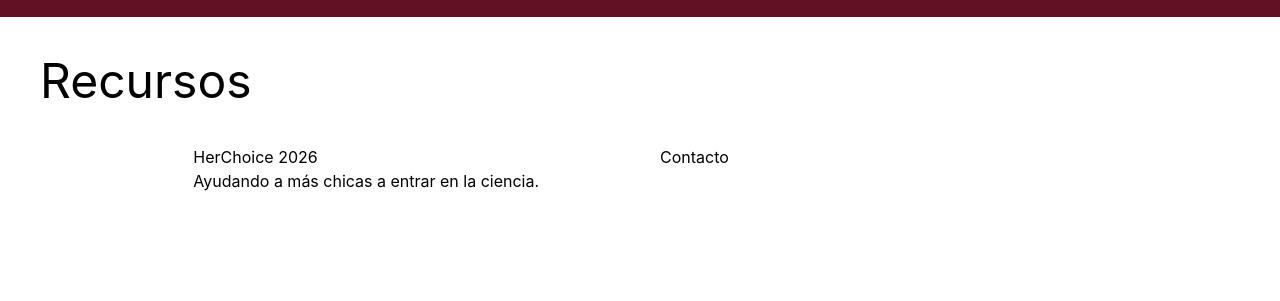
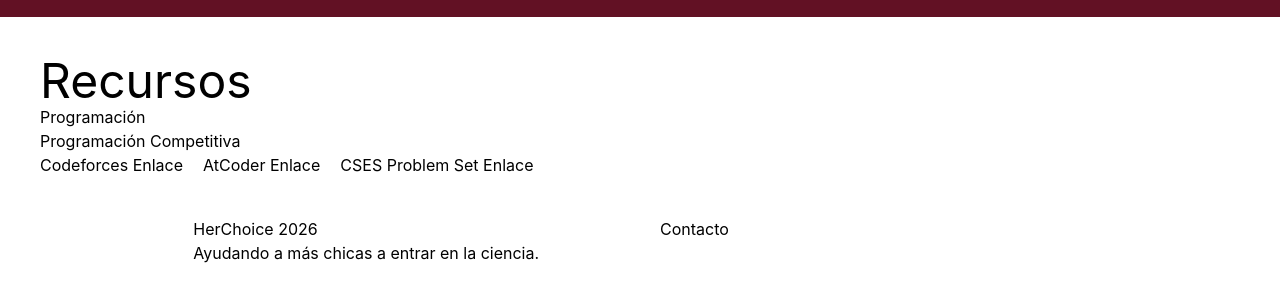
Before and after one commit to andraguoso/herchoice, a website: page recursos.html in a window 1280 px wide. Shown: the part 47-348 px from the top of the page. Drawn offline with Linux system fonts and the light colour scheme.

Commit message:
added a competitive programming section

```diff
--- a/recursos.html
+++ b/recursos.html
@@ -6,6 +6,7 @@
     <meta name="viewport" content="width=device-width, initial-scale=1.0">
     <title>Recursos | HerChoice</title>
     <link rel="stylesheet" href="output.css">
+    <link rel="icon" href="assets/test_favicon.png">
 </head>
 
 <body>
@@ -20,6 +21,26 @@
     </nav>
     <div class="p-10">
         <span class="text-5xl">Recursos</span>
+        <div>
+            <span>Programación</span>
+            <div>
+                <span>Programación Competitiva</span>
+                <div class="flex flex-row gap-5">
+                    <div>
+                        <span>Codeforces</span>
+                        <a href="https://codeforces.com/">Enlace</a>
+                    </div>
+                    <div>
+                        <span>AtCoder</span>
+                        <a href="https://atcoder.jp/home">Enlace</a>
+                    </div>
+                    <div>
+                        <span>CSES Problem Set</span>
+                        <a href="https://cses.fi/problemset/">Enlace</a>
+                    </div>
+                </div>
+            </div>
+        </div>
     </div>
 </body>
 
```
